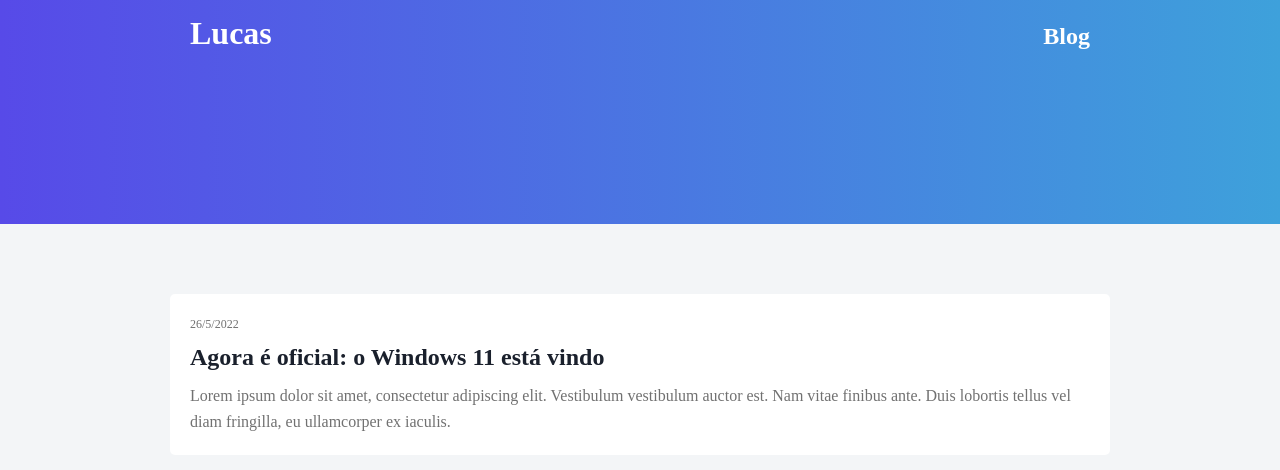
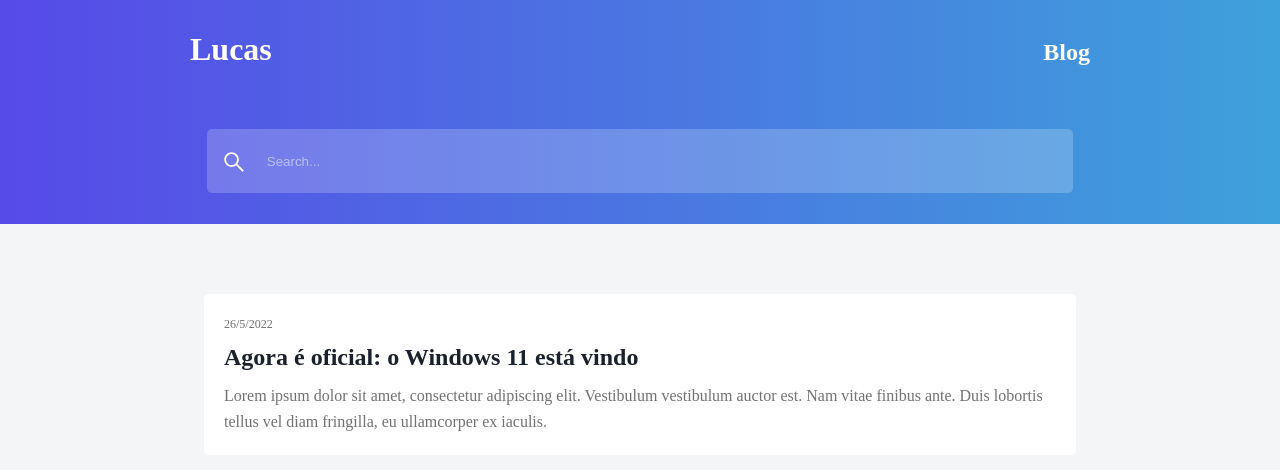
Before and after one commit to lucavieira/blog-react, a React (Create React App) app: page / in a window 1280 px wide. Shown: the top 470 px of the page. Built offline with nearby package versions, Linux system fonts and the light colour scheme.

Commit message:
Criação da barra de pesquisa. Estilização e organização de pastas.

```diff
--- a/src/App.js
+++ b/src/App.js
@@ -1,8 +1,9 @@
 import React from "react";
 import Card from "./components/Card";
-import Body from "./styles/Body"
-import ContainerHeader from "./styles/ContainerHeader";
-import Header from "./styles/Header";
+import SearchBar from "./components/SearchBar";
+import Body from "./assets/styles/Body"
+import ContainerHeader from "./assets/styles/ContainerHeader";
+import Header from "./assets/styles/Header";
 
 const App = () => {
   const date = `${new Date().getDate()}/${(new Date().getMonth()) + 1}/${new Date().getFullYear()}`
@@ -14,6 +15,7 @@ const App = () => {
           <h1>Lucas</h1>
           <h2>Blog</h2>
         </ContainerHeader>
+        <SearchBar></SearchBar>
       </Header>
       <Body>
         <Card
--- a/src/styles/ContainerCard.js
+++ b/src/assets/styles/ContainerCard.js
@@ -2,7 +2,7 @@ import styled from 'styled-components'
 
 const ContainerCard = styled.div`
     max-width: 900px;
-    width: 100%;
+    width: 65%;
     background-color: #fff;
     padding: 20px;
     margin: 10px 0;
--- a/src/styles/ContainerHeader.js
+++ b/src/assets/styles/ContainerHeader.js
@@ -2,11 +2,10 @@ import styled from 'styled-components'
 
 const ContainerHeader = styled.div`
     max-width: 900px;
-    width: 100%;
+    width: 80%;
     display: flex;
     justify-content: space-between;
     align-items: baseline;
-    margin-top: 15px;
 `
 
 export default ContainerHeader
--- a/src/styles/Header.js
+++ b/src/assets/styles/Header.js
@@ -5,7 +5,9 @@ const Header = styled.header`
     background-image: linear-gradient(to right, #574AE8, #3EA1DB);
 
     display: flex;
-    justify-content: center;
+    flex-direction: column;
+    align-items: center;
+    justify-content: space-around;
 
     margin-bottom: 60px;
 
--- /dev/null
+++ b/src/assets/styles/Input.js
@@ -0,0 +1,25 @@
+import styled from 'styled-components'
+
+const Input = styled.input`
+    max-width: 900px;
+    width: 63%;
+    height: 8vh;
+
+    border: none;
+    border-radius: 5px;
+
+    padding-left: 60px;
+
+    background-color: rgba(255, 255, 255, 0.2);
+
+    &::placeholder {
+        color: #fff;
+        opacity: 0.5;
+    }
+
+    &:focus {
+        outline: 0;
+    }
+`
+
+export default Input
--- /dev/null
+++ b/src/assets/styles/SearchIcon.js
@@ -0,0 +1,11 @@
+import styled from 'styled-components'
+
+const SearchIcon = styled.img`
+    position: absolute;
+    top: 19%;
+    left: 17.5%;
+
+    width: 20px;
+`
+
+export default SearchIcon
--- /dev/null
+++ b/src/components/SearchBar.js
@@ -0,0 +1,15 @@
+import React from "react";
+import Input from "../assets/styles/Input";
+import iconSearch from "../assets/images/search_icon.svg"
+import SearchIcon from "../assets/styles/SearchIcon";
+
+const SearchBar = () => {
+    return (
+        <>
+            <Input type="text" placeholder="Search..."></Input>
+            <SearchIcon src={iconSearch} alt="Search icon" />
+        </>
+    );
+}
+
+export default SearchBar
```
Also changed, not shown: src/components/Card.js (+4 -4 lines), src/assets/images/search_icon.svg (added), src/assets/styles/Body.js (renamed from src/styles/Body.js), src/assets/styles/Content.js (renamed from src/styles/Content.js), src/assets/styles/Date.js (renamed from src/styles/Date.js), src/assets/styles/Title.js (renamed from src/styles/Title.js).
